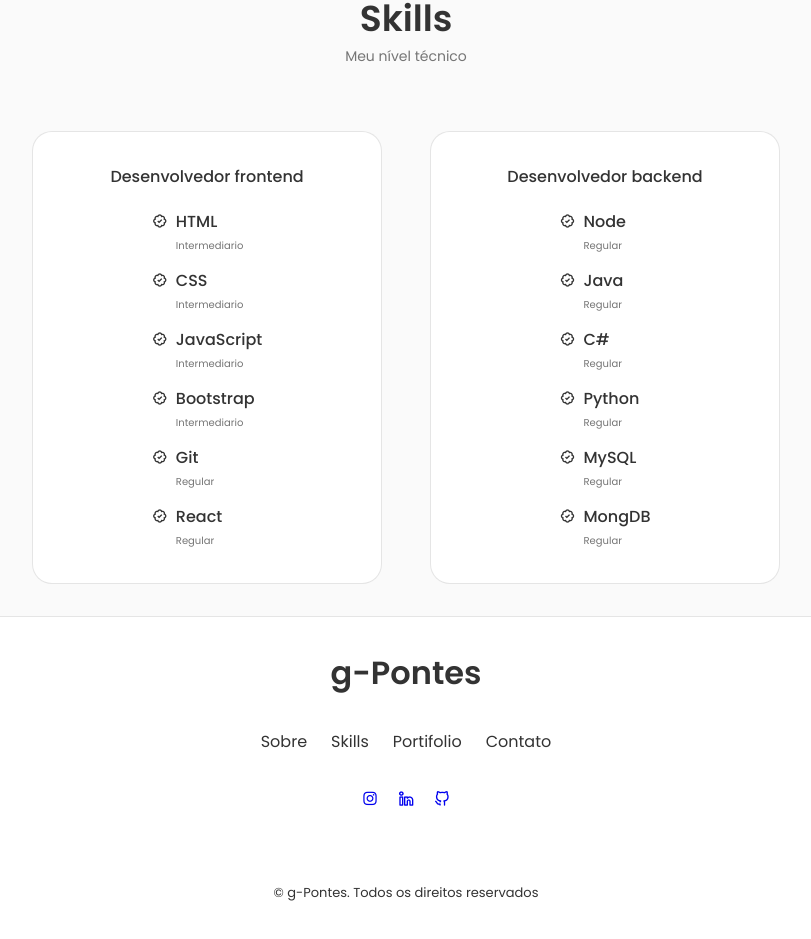
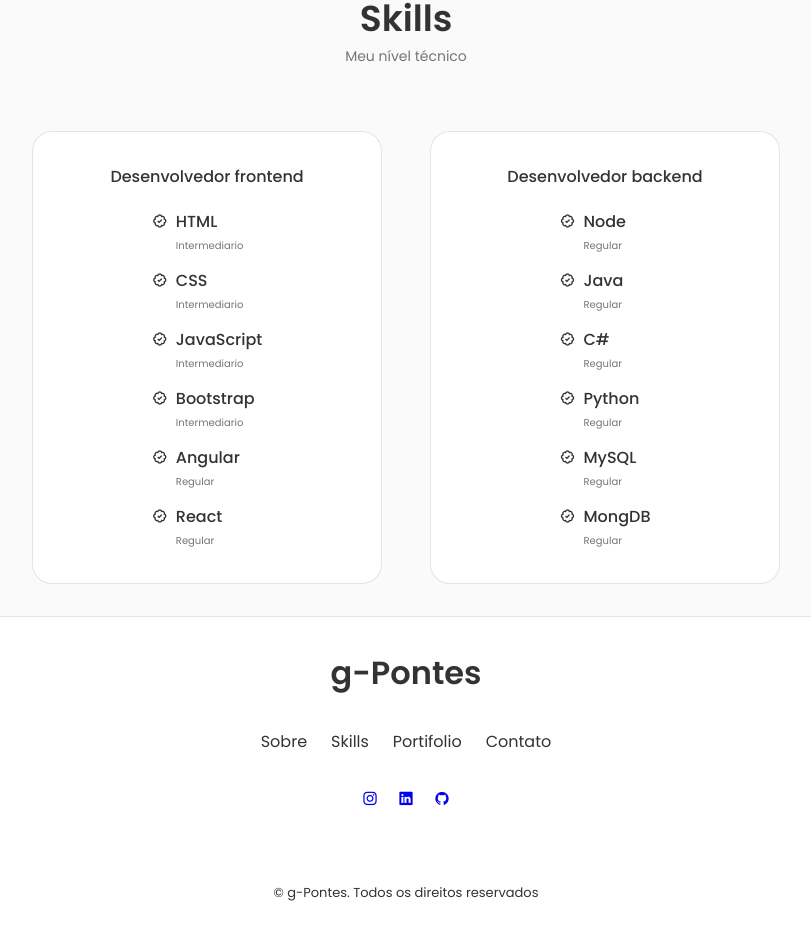
Before and after one commit to g-pontes/meu-portifolio, a React (Create React App) app: page / in a window 1280 px wide. Shown: the part 817-1756 px from the top of the page, without its empty margins (234-1045 px from the left). Built offline with nearby package versions, Linux system fonts and the light colour scheme.

Commit message:
fet: 1.5

```diff
--- a/package.json
+++ b/package.json
@@ -6,6 +6,7 @@
     "@testing-library/jest-dom": "^5.17.0",
     "@testing-library/react": "^13.4.0",
     "@testing-library/user-event": "^13.5.0",
+    "framer-motion": "^11.0.22",
     "react": "^18.2.0",
     "react-dom": "^18.2.0",
     "react-scripts": "5.0.1",
--- a/src/components/about/About.jsx
+++ b/src/components/about/About.jsx
@@ -1,4 +1,5 @@
 import React from 'react'
+import { motion } from 'framer-motion'
 import "./about.css"
 import AboutImg from "../../assets/WhatsApp Image 2024-02-09 at 16.55.59.jpeg"
 import CV from "../../assets/Meu-currículo.pdf"
@@ -10,7 +11,11 @@ const About = () => {
             <h2 className="section__title">Sobre mim</h2>
             <span className="section__subtitle">Minha introdução</span>
 
-            <div className="about__container container grid">
+            <motion.div className="about__container container grid"
+                        initial={{ opacity: 0, x:-200}}
+                        transition={{ duration: 1}}
+                        whileInView={{ opacity:1, x:0}}
+            >
                 <img src={AboutImg} alt="" className="about__img" />
                 <div className="about__data">
                     <Info />
@@ -48,7 +53,7 @@ const About = () => {
                         </svg>
                     </a>
                 </div>
-            </div>
+            </motion.div>
         </section>
     )
 }
--- a/src/components/footer/Footer.jsx
+++ b/src/components/footer/Footer.jsx
@@ -21,11 +21,11 @@ const Footer = () => {
                     </a>
                     <a href="https://www.linkedin.com/in/g-pontes"
                         className="home__social-icon" target="_blank" rel="noopener noreferrer">
-                        <i className="uil uil-linkedin-alt"></i>
+                        <i className="uil uil-linkedin"></i>
                     </a>
                     <a href="https://github.com/g-pontes"
                         className="home__social-icon" target="_blank" rel="noopener noreferrer">
-                        <i className="uil uil-github-alt"></i>
+                        <i className="uil uil-github"></i>
                     </a>
                 </div>
 
--- a/src/components/header/header.css
+++ b/src/components/header/header.css
@@ -19,6 +19,7 @@
 .nav__toggle {
     color: var(--title-color);
     font-weight: var(--font-medium);
+    font-size: 1.2rem;
 }
 
 .nav__list {
--- a/src/components/skills/Frontend.jsx
+++ b/src/components/skills/Frontend.jsx
@@ -48,7 +48,7 @@ const Frontend = () => {
                         <i className="bx bx-badge-check"></i>
 
                         <div>
-                            <h3 className="skills__name">Git</h3>
+                            <h3 className="skills__name">Angular</h3>
                             <span className="skills__level">Regular</span>
                         </div>
                     </div>
--- a/src/components/skills/Skills.jsx
+++ b/src/components/skills/Skills.jsx
@@ -1,4 +1,5 @@
 import React from 'react'
+import { motion } from 'framer-motion'
 import "./skills.css"
 import Frontend from "./Frontend"
 import Backend from "./Backend"
@@ -10,9 +11,21 @@ const Skills = () => {
         <span className="section__subtitle">Meu nível técnico</span>
 
         <div className="skills__container container grid">
-            <Frontend />
+            <motion.div
+                initial={{ opacity: 0, x:-200}}
+                transition={{ duration: 1}}
+                whileInView={{ opacity:1, x:0}}
+            ><Frontend />
 
-            <Backend />
+            </motion.div>
+
+            <motion.div
+                initial={{ opacity: 0, x:200}}
+                transition={{ duration: 1}}
+                whileInView={{ opacity:1, x:0}}
+            ><Backend />
+
+            </motion.div>
         </div>
     </section>
   )
```
Also changed, not shown: 1 other file (tests, documents, lock files or other folders).
